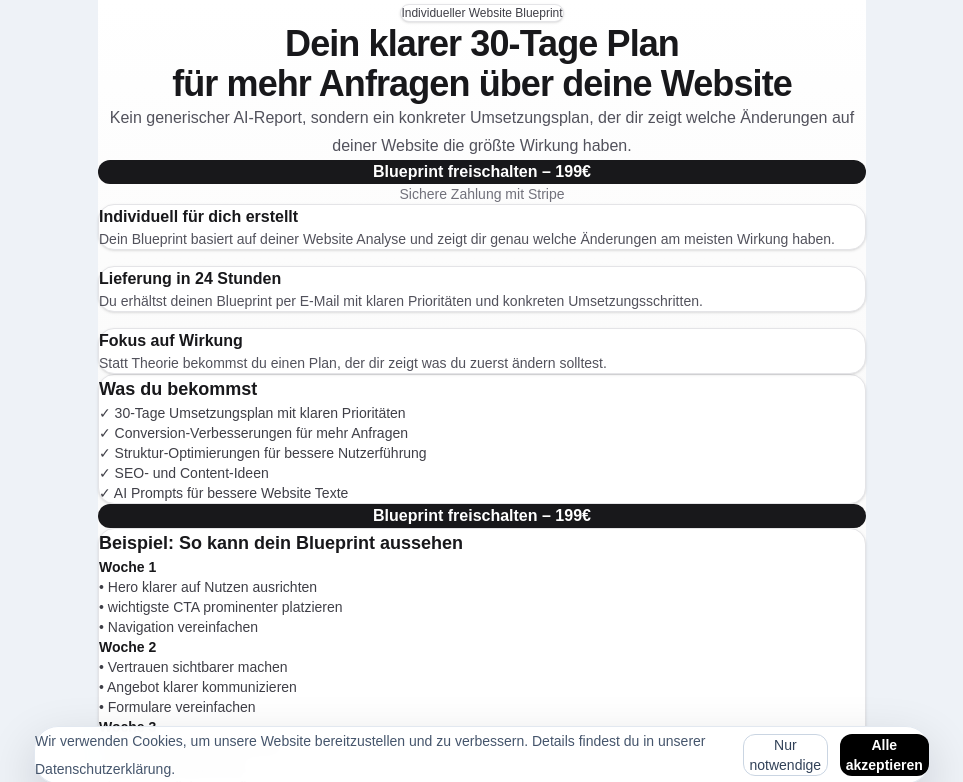
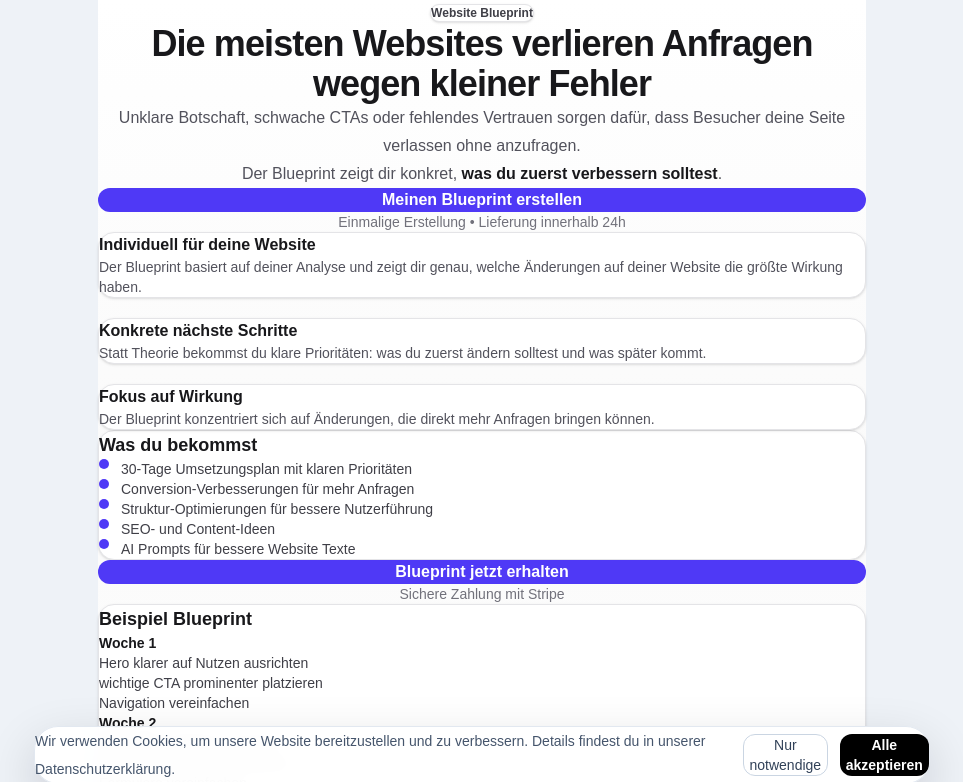
Before and after one commit to robertpetrovic87-code/Digitalstruktur, a Next.js app: page /blueprint in a window 1280 px wide. Shown: the top 782 px of the page, without its empty margins (158-1121 px from the left). Built offline with nearby package versions, Linux system fonts and the light colour scheme.

Commit message:
fix blueprint prompt usage_guide

```diff
--- a/app/blueprint/BlueprintClient.tsx
+++ b/app/blueprint/BlueprintClient.tsx
@@ -53,107 +53,146 @@ export default function BlueprintClient() {
 
   return (
 <div className="min-h-screen bg-gradient-to-b from-white via-zinc-50 to-white">
-    <div className="mx-auto max-w-3xl px-5 py-12">
+<div className="mx-auto max-w-3xl px-6 py-14">
 
-      {/* HEADER */}
+{/* PROBLEM HOOK */}
+
 <div className="text-center">
 
-        <div className="inline-flex items-center rounded-full border border-zinc-200 bg-white px-3 py-1 text-xs font-medium text-zinc-700 shadow-sm">
-          Individueller Website Blueprint
+<div className="inline-flex items-center rounded-full border border-zinc-200 bg-white px-4 py-1 text-xs font-semibold text-zinc-700 shadow-sm">
+Website Blueprint
 </div>
 
 <h1 className="mt-6 text-3xl font-bold tracking-tight text-zinc-900 sm:text-4xl">
-          Dein klarer 30-Tage Plan
+Die meisten Websites verlieren Anfragen
 <br />
-          für mehr Anfragen über deine Website
+wegen kleiner Fehler
 </h1>
 
-        <p className="mt-4 text-base leading-7 text-zinc-600">
-          Kein generischer AI-Report, sondern ein konkreter Umsetzungsplan,
-          der dir zeigt welche Änderungen auf deiner Website die größte Wirkung haben.
+<p className="mt-5 text-base leading-7 text-zinc-600">
+Unklare Botschaft, schwache CTAs oder fehlendes Vertrauen sorgen dafür,
+dass Besucher deine Seite verlassen ohne anzufragen.
 </p>
 
+<p className="mt-4 text-base leading-7 text-zinc-600">
+Der Blueprint zeigt dir konkret,
+<b className="text-zinc-900"> was du zuerst verbessern solltest</b>.
+</p>
+
+</div>
+
 {/* CTA 1 */}
+
 <button
 onClick={handleCheckout}
 disabled={loading}
-          className="mt-8 w-full rounded-2xl bg-zinc-900 px-6 py-4 text-base font-semibold text-white transition-all duration-200 cursor-pointer hover:bg-black hover:shadow-xl hover:-translate-y-[2px] active:scale-[0.98] disabled:opacity-60"
+className="mt-10 w-full rounded-2xl bg-indigo-600 px-6 py-4 text-base font-semibold text-white transition-all duration-200 cursor-pointer hover:bg-indigo-700 hover:shadow-xl hover:-translate-y-[2px] active:scale-[0.98]"
 >
-          {loading ? "Weiterleitung zu Stripe..." : "Blueprint freischalten – 199€"}
+{loading ? "Weiterleitung..." : "Meinen Blueprint erstellen"}
 </button>
 
-        <div className="mt-2 text-sm text-zinc-500">
-          Sichere Zahlung mit Stripe
+<div className="mt-3 text-center text-sm text-zinc-500">
+Einmalige Erstellung • Lieferung innerhalb 24h
 </div>
 
+{/* VALUE */}
+
+<div className="mt-14 grid gap-5">
+
+<div className="rounded-2xl border border-zinc-200 bg-white p-6 shadow-sm">
+<div className="font-semibold text-zinc-900">
+Individuell für deine Website
 </div>
 
-      {/* VALUE CARDS */}
-      <div className="mt-12 grid gap-4">
-
-        <div className="rounded-2xl border border-zinc-200 bg-white p-5 shadow-sm">
-          <div className="font-semibold text-zinc-900">
-            Individuell für dich erstellt
-          </div>
 <p className="mt-2 text-sm text-zinc-600">
-            Dein Blueprint basiert auf deiner Website Analyse und zeigt dir
-            genau welche Änderungen am meisten Wirkung haben.
+Der Blueprint basiert auf deiner Analyse und zeigt dir genau,
+welche Änderungen auf deiner Website die größte Wirkung haben.
 </p>
 </div>
 
-        <div className="rounded-2xl border border-zinc-200 bg-white p-5 shadow-sm">
+<div className="rounded-2xl border border-zinc-200 bg-white p-6 shadow-sm">
 <div className="font-semibold text-zinc-900">
-            Lieferung in 24 Stunden
+Konkrete nächste Schritte
 </div>
+
 <p className="mt-2 text-sm text-zinc-600">
-            Du erhältst deinen Blueprint per E-Mail mit klaren Prioritäten
-            und konkreten Umsetzungsschritten.
+Statt Theorie bekommst du klare Prioritäten:
+was du zuerst ändern solltest und was später kommt.
 </p>
 </div>
 
-        <div className="rounded-2xl border border-zinc-200 bg-white p-5 shadow-sm">
+<div className="rounded-2xl border border-zinc-200 bg-white p-6 shadow-sm">
 <div className="font-semibold text-zinc-900">
 Fokus auf Wirkung
 </div>
+
 <p className="mt-2 text-sm text-zinc-600">
-            Statt Theorie bekommst du einen Plan, der dir zeigt
-            was du zuerst ändern solltest.
+Der Blueprint konzentriert sich auf Änderungen,
+die direkt mehr Anfragen bringen können.
 </p>
 </div>
 
 </div>
 
 {/* WHAT YOU GET */}
-      <div className="mt-12 rounded-2xl border border-zinc-200 bg-white p-6 shadow-sm">
+
+<div className="mt-16 rounded-2xl border border-zinc-200 bg-white p-6 shadow-sm">
 
 <h3 className="text-lg font-semibold text-zinc-900">
 Was du bekommst
 </h3>
 
-        <ul className="mt-4 space-y-3 text-sm text-zinc-700">
-          <li>✓ 30-Tage Umsetzungsplan mit klaren Prioritäten</li>
-          <li>✓ Conversion-Verbesserungen für mehr Anfragen</li>
-          <li>✓ Struktur-Optimierungen für bessere Nutzerführung</li>
-          <li>✓ SEO- und Content-Ideen</li>
-          <li>✓ AI Prompts für bessere Website Texte</li>
-        </ul>
+<div className="mt-5 space-y-4 text-sm text-zinc-700">
+
+<div className="flex items-start gap-3">
+<div className="mt-1 h-2.5 w-2.5 rounded-full bg-indigo-600"/>
+<p>30-Tage Umsetzungsplan mit klaren Prioritäten</p>
+</div>
+
+<div className="flex items-start gap-3">
+<div className="mt-1 h-2.5 w-2.5 rounded-full bg-indigo-600"/>
+<p>Conversion-Verbesserungen für mehr Anfragen</p>
+</div>
+
+<div className="flex items-start gap-3">
+<div className="mt-1 h-2.5 w-2.5 rounded-full bg-indigo-600"/>
+<p>Struktur-Optimierungen für bessere Nutzerführung</p>
+</div>
+
+<div className="flex items-start gap-3">
+<div className="mt-1 h-2.5 w-2.5 rounded-full bg-indigo-600"/>
+<p>SEO- und Content-Ideen</p>
+</div>
+
+<div className="flex items-start gap-3">
+<div className="mt-1 h-2.5 w-2.5 rounded-full bg-indigo-600"/>
+<p>AI Prompts für bessere Website Texte</p>
+</div>
+
+</div>
 
 </div>
 
 {/* CTA 2 */}
+
 <button
 onClick={handleCheckout}
 disabled={loading}
-        className="mt-10 w-full rounded-2xl bg-zinc-900 px-6 py-4 text-base font-semibold text-white transition hover:bg-black disabled:opacity-60"
+className="mt-12 w-full rounded-2xl bg-indigo-600 px-6 py-4 text-base font-semibold text-white transition-all duration-200 cursor-pointer hover:bg-indigo-700 hover:shadow-xl hover:-translate-y-[2px]"
 >
-        {loading ? "Weiterleitung zu Stripe..." : "Blueprint freischalten – 199€"}
+{loading ? "Weiterleitung..." : "Blueprint jetzt erhalten"}
 </button>
 
+<div className="mt-3 text-center text-sm text-zinc-500">
+Sichere Zahlung mit Stripe
+</div>
+
 {/* PREVIEW */}
-      <div className="mt-12 rounded-2xl border border-zinc-200 bg-white p-6 shadow-sm">
+
+<div className="mt-16 rounded-2xl border border-zinc-200 bg-white p-6 shadow-sm">
 
 <h3 className="text-lg font-semibold text-zinc-900">
-          Beispiel: So kann dein Blueprint aussehen
+Beispiel Blueprint
 </h3>
 
 <div className="mt-6 space-y-5 text-sm text-zinc-700">
@@ -161,27 +200,27 @@ export default function BlueprintClient() {
 <div>
 <div className="font-semibold text-zinc-900">Woche 1</div>
 <ul className="mt-2 space-y-1">
-              <li>• Hero klarer auf Nutzen ausrichten</li>
-              <li>• wichtigste CTA prominenter platzieren</li>
-              <li>• Navigation vereinfachen</li>
+<li>Hero klarer auf Nutzen ausrichten</li>
+<li>wichtige CTA prominenter platzieren</li>
+<li>Navigation vereinfachen</li>
 </ul>
 </div>
 
 <div>
 <div className="font-semibold text-zinc-900">Woche 2</div>
 <ul className="mt-2 space-y-1">
-              <li>• Vertrauen sichtbarer machen</li>
-              <li>• Angebot klarer kommunizieren</li>
-              <li>• Formulare vereinfachen</li>
+<li>Vertrauen sichtbarer machen</li>
+<li>Angebot klarer kommunizieren</li>
+<li>Formulare vereinfachen</li>
 </ul>
 </div>
 
 <div>
 <div className="font-semibold text-zinc-900">Woche 3</div>
 <ul className="mt-2 space-y-1">
-              <li>• Content Struktur verbessern</li>
-              <li>• SEO Seiten definieren</li>
-              <li>• interne Verlinkung aufbauen</li>
+<li>Content Struktur verbessern</li>
+<li>SEO Seiten definieren</li>
+<li>interne Verlinkung optimieren</li>
 </ul>
 </div>
 
@@ -189,25 +228,25 @@ export default function BlueprintClient() {
 
 </div>
 
-      {/* CTA 3 */}
+{/* FINAL CTA */}
+
 <button
 onClick={handleCheckout}
 disabled={loading}
-        className="mt-10 w-full rounded-2xl bg-zinc-900 px-6 py-4 text-base font-semibold text-white transition hover:bg-black disabled:opacity-60"
+className="mt-12 w-full rounded-2xl bg-indigo-600 px-6 py-4 text-base font-semibold text-white transition-all duration-200 cursor-pointer hover:bg-indigo-700 hover:shadow-xl hover:-translate-y-[2px]"
 >
-        {loading ? "Weiterleitung zu Stripe..." : "Blueprint freischalten – 199€"}
+{loading ? "Weiterleitung..." : "Meinen Blueprint erstellen"}
 </button>
 
-      {/* TRUST */}
-      <div className="mt-10 text-center text-sm text-zinc-500">
-        Sichere Zahlung • Lieferung innerhalb 24h • individueller Plan
+<div className="mt-4 text-center text-sm text-zinc-500">
+Einmalige Zahlung • Lieferung in 24 Stunden
 </div>
 
-      <div className="mt-6 text-center text-xs text-zinc-400 break-all">
+<div className="mt-8 text-center text-xs text-zinc-400 break-all">
 Report ID: {rid || "nicht gefunden"}
 </div>
 
 </div>
 </div>
-);
+)
 }
```
Lines whose indentation alone changed are shown as unchanged.
